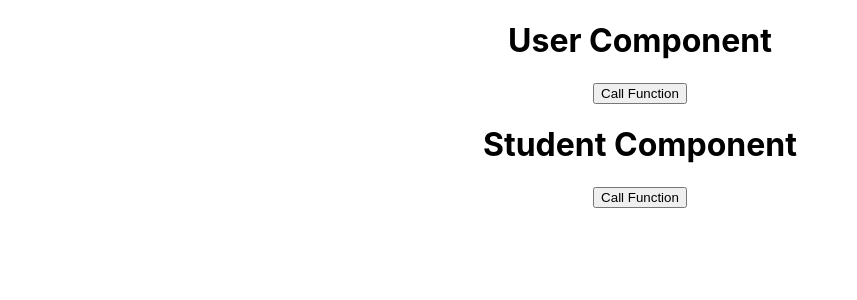
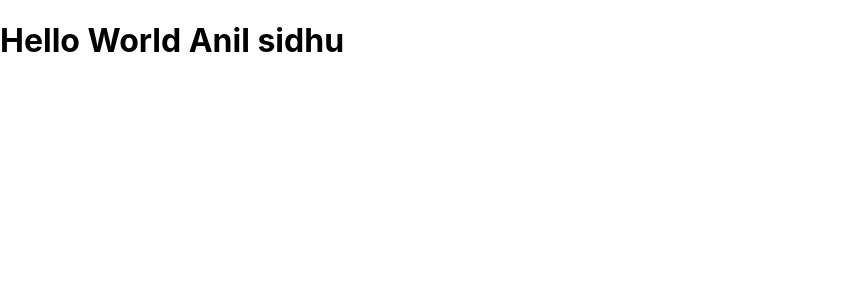
Before and after one commit to NayakVandana/React_js, a React (Create React App) app in the folder blog/: page / in a window 1280 px wide. Shown: the top 300 px of the page, without its empty margins (0-857 px from the left). Built offline with nearby package versions, Linux system fonts and the light colour scheme.

Commit message:
Constructor

```diff
--- a/blog/src/App.js
+++ b/blog/src/App.js
@@ -1,17 +1,20 @@
 import './App.css';
-import User from './User'
-import Student from './Student'
-function App() {
-
-  function getData() {
-    alert("Hello from app component")
+import React from 'react'
+class App extends React.Component{
+  constructor()
+  {
+    super();
+    this.state={
+      name:"Anil sidhu"
+    }
+    console.warn("constructor")
   }
-  return (
-    <div className="App">
-     <User  data={getData} />
-     <Student data={getData} />
+  render()
+  {
+    console.warn("render")
+    return<div>
+      <h1>Hello World {this.state.name}</h1>
     </div>
-  );
+  }
 }
-
 export default App;
```
